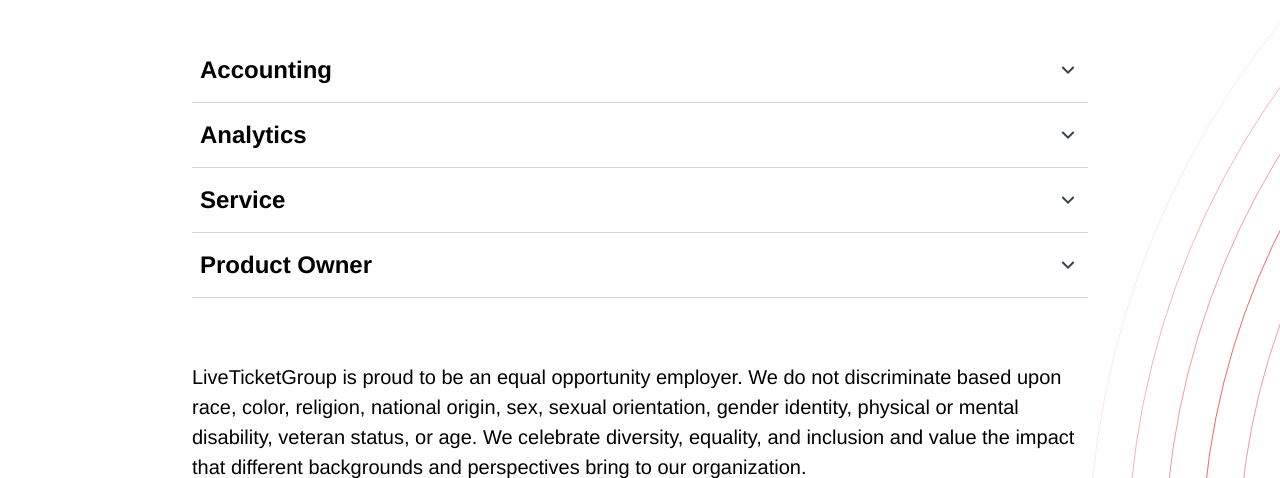
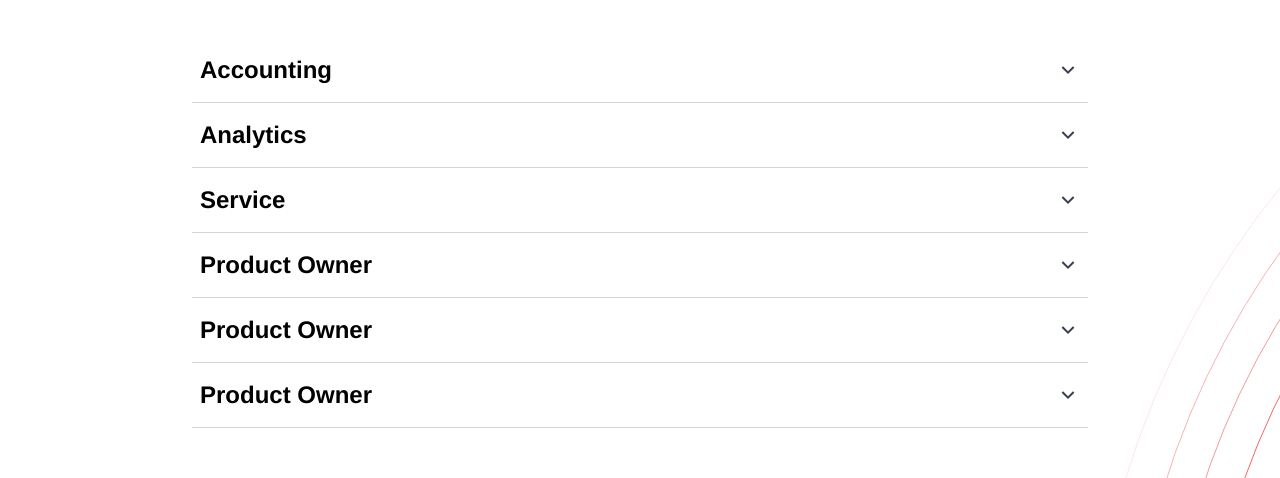
Before and after one commit to DeepInfynno/ltg, a Next.js app: page /careers in a window 1280 px wide. Shown: the part 3049-3527 px from the top of the page. Built offline with nearby package versions, Linux system fonts and the light colour scheme; what @material-tailwind/react would draw is missing.

Commit message:
feat:dynamic accordion and career page changes

```diff
--- a/components/Analytics.tsx
+++ b/components/Analytics.tsx
@@ -65,7 +65,7 @@
           complex information to stakeholders in an easy-to-understand manner.
         </li>
       </div>
-      <Link href="#">
+      <Link href="/contact">
         <Button className="my-4 lg:mt-8 !px-8 py-2">Apply now</Button>
       </Link>
     </div>
--- a/pages/careers.tsx
+++ b/pages/careers.tsx
@@ -1,4 +1,4 @@
-import { useState } from "react";
+import { ReactElement, useEffect, useState } from "react";
 import { NextPageWithLayout } from "./_app";
 import { ContactForm, Layout } from "@components/layouts";
 import Offices from "@components/Offices";
@@ -14,6 +14,7 @@
 import OgImage from "../assets/images/logo-1.svg";
 import Meta from "@components/Meta";
 import Link from "next/link";
+import Newsletter from "@components/Newsletter";
 
 const imagesArray = [
   {
@@ -83,25 +84,79 @@
   },
 ];
 
-const openRoles = [
-  { title: "Accounting", description: "Accounting", component: <Analytics /> },
+type RolesType = {
+  title: string;
+  description: string;
+  department: string;
+  location: string;
+  component: ReactElement;
+};
+
+const openRoles: RolesType[] = [
+  {
+    title: "Accounting",
+    description: "Accounting",
+    department: "Accounting",
+    location: "Amsterdam",
+    component: <Analytics />,
+  },
   {
     title: "Analytics",
     description: "Sr. Business Analyst, Gaming",
+    department: "Analytics",
+    location: "Madrid",
     component: <Analytics />,
   },
-  { title: "Service", description: "Service", component: <Analytics /> },
+  {
+    title: "Service",
+    description: "Service",
+    department: "Service",
+    location: "Madrid",
+    component: <Analytics />,
+  },
   {
     title: "Product Owner",
     description: "Product Owner",
+    department: "Product Owner",
+    location: "San Francisco",
+    component: <Analytics />,
+  },
+  {
+    title: "Product Owner",
+    description: "Product Owner",
+    department: "Product Owner",
+    location: "San Francisco",
+    component: <Analytics />,
+  },
+  {
+    title: "Product Owner",
+    description: "Product Owner",
+    department: "Analytics",
+    location: "San Francisco",
     component: <Analytics />,
   },
 ];
+const departmentList = ["Accounting", "Analytics", "Service", "Product Owner"];
+const locations = ["Amsterdam", "Madrid", "San Francisco"];
 
 const Careers: NextPageWithLayout = () => {
   // const [currentIndex, setCurrentIndex] = useState<number>(0);
   const [currentIndex, setCurrentIndex] = useState<number>(0);
   const [openAccordian, setOpenAccordian] = useState<number | null>(null);
+  const [department, setDepartment] = useState<string>("all-departments");
+  const [location, setLocation] = useState<string>("all-locations");
+  const [accordionData, setaccordionData] = useState<RolesType[]>(openRoles);
+
+  useEffect(() => {
+    const data = openRoles
+      .filter((acc) =>
+        department === "all-departments" ? true : acc.department === department,
+      )
+      .filter((locations) =>
+        location === "all-locations" ? true : locations.location === location,
+      );
+    setaccordionData(data);
+  }, [department, location]);
 
   return (
     <>
@@ -220,16 +275,29 @@
               Open roles.
             </h1>
             <div className="flex w-max gap-2 my-8 md:my-0 md:mt-0">
-              <select className="w-[140px] xs:w-[160px] xl:w-[200px] 2xl:w-[260px] cursor-pointer text-black font-bold text-base xl:text-lg 2xl:text-2xl rounded-md">
+              <select
+                onChange={(e) => setDepartment(e.target?.value)}
+                className="w-[140px] xs:w-[160px] xl:w-[200px] 2xl:w-[260px] cursor-pointer text-black font-bold text-base xl:text-lg 2xl:text-2xl rounded-md"
+              >
                 <option value="all-departments">All Departments</option>
+                {departmentList.map((department) => {
+                  return <option value={department}>{department}</option>;
+                })}
               </select>
-              <select className="w-[140px] xs:w-[160px] xl:w-[200px] 2xl:w-[260px] cursor-pointer text-black font-bold text-base xl:text-lg 2xl:text-2xl rounded-md">
+              <select
+                onChange={(e) => setLocation(e.target?.value)}
+                className="w-[140px] xs:w-[160px] xl:w-[200px] 2xl:w-[260px] cursor-pointer text-black font-bold text-base xl:text-lg 2xl:text-2xl rounded-md"
+              >
                 <option value="all-locations">All Locations</option>
+                {locations.map((location) => {
+                  return <option value={location}>{location}</option>;
+                })}
               </select>
             </div>
           </div>
           <div className="md:mt-10 2xl:mt-[80px]">
-            {openRoles.map((role, i) => (
+            {accordionData.length > 0 ? (
+              accordionData.map((role, i) => (
                 <div key={i} className="border-gray-300 border-b">
                   <div
                     className="flex items-center justify-between cursor-pointer py-4 px-2"
@@ -263,7 +331,10 @@
                     </div>
                   )}
                 </div>
-            ))}
+              ))
+            ) : (
+              <p>No Data Found</p>
+            )}
           </div>
           <p className="py-8 lg:py-16 text-lg lg:text-xl lg:leading-[30px] leading-9">
             LiveTicketGroup is proud to be an equal opportunity employer. We do
@@ -278,7 +349,8 @@
           <Offices />
         </div>
         <div className="mt-24 2xl:mt-[191px]">
-          <ContactForm />
+          {/* <ContactForm /> */}
+          <Newsletter />
         </div>
         <div className="absolute -right-[450px] 2xl:-right-[250px] bottom-[800px] md:bottom-[200px] 2xl:bottom-[400px] -z-10">
           <Image src={Circle} alt="image" />
```
Lines whose indentation alone changed are shown as unchanged.
